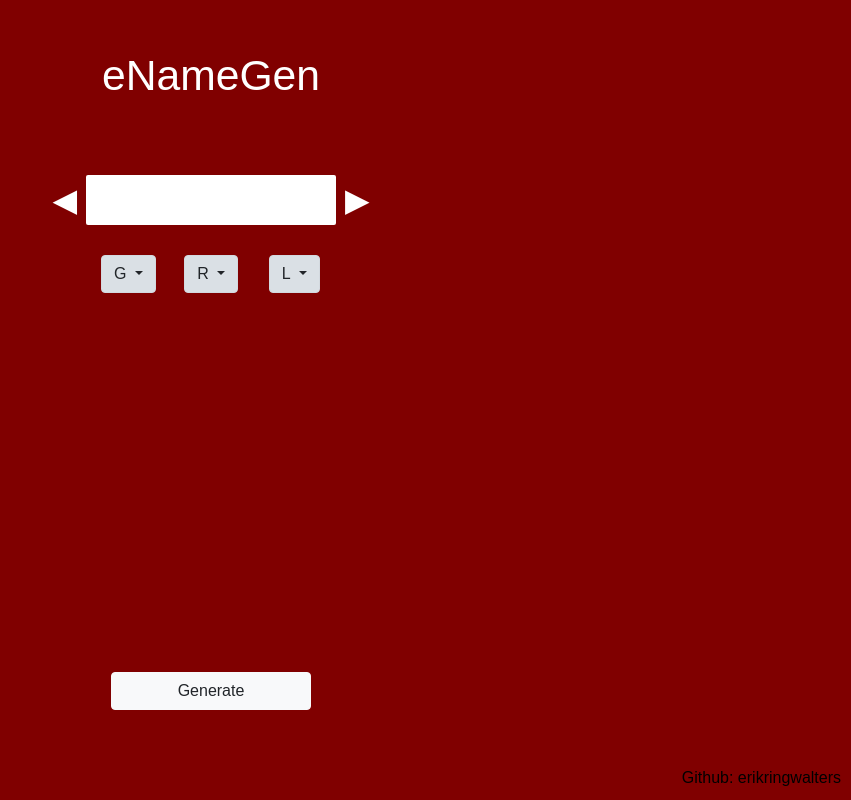
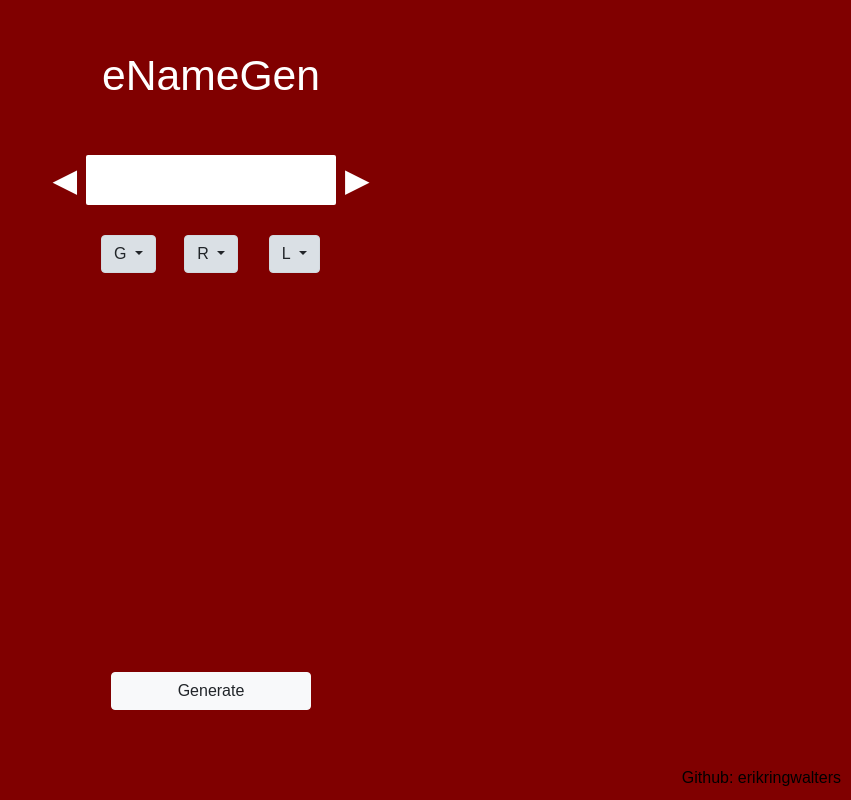
Before and after one commit to erikringwalters/enamegeNg, an Angular app: page /home in a window 1280 px wide. Shown: the whole page, without its empty margins (429-1280 px from the left). Built offline with nearby package versions, Linux system fonts and the light colour scheme.

Commit message:
css rules applied to all and lowered title

```diff
--- a/src/app/home/home.component.css
+++ b/src/app/home/home.component.css
@@ -1,9 +1,11 @@
-body, footer {
+* {
   touch-action: manipulation;
+  user-select: none;
 }
 h1 {
   font-size: 32pt;
   margin: 50px;
+  margin-bottom: 30px;
   text-align: center;
   margin-left: auto;
   margin-right: auto;
@@ -11,7 +13,6 @@ h1 {
 
 .nameDiv, .nameDiviOS {
   text-align: center;
-  user-select: none;
 }
 
 .nextPrev {
```
